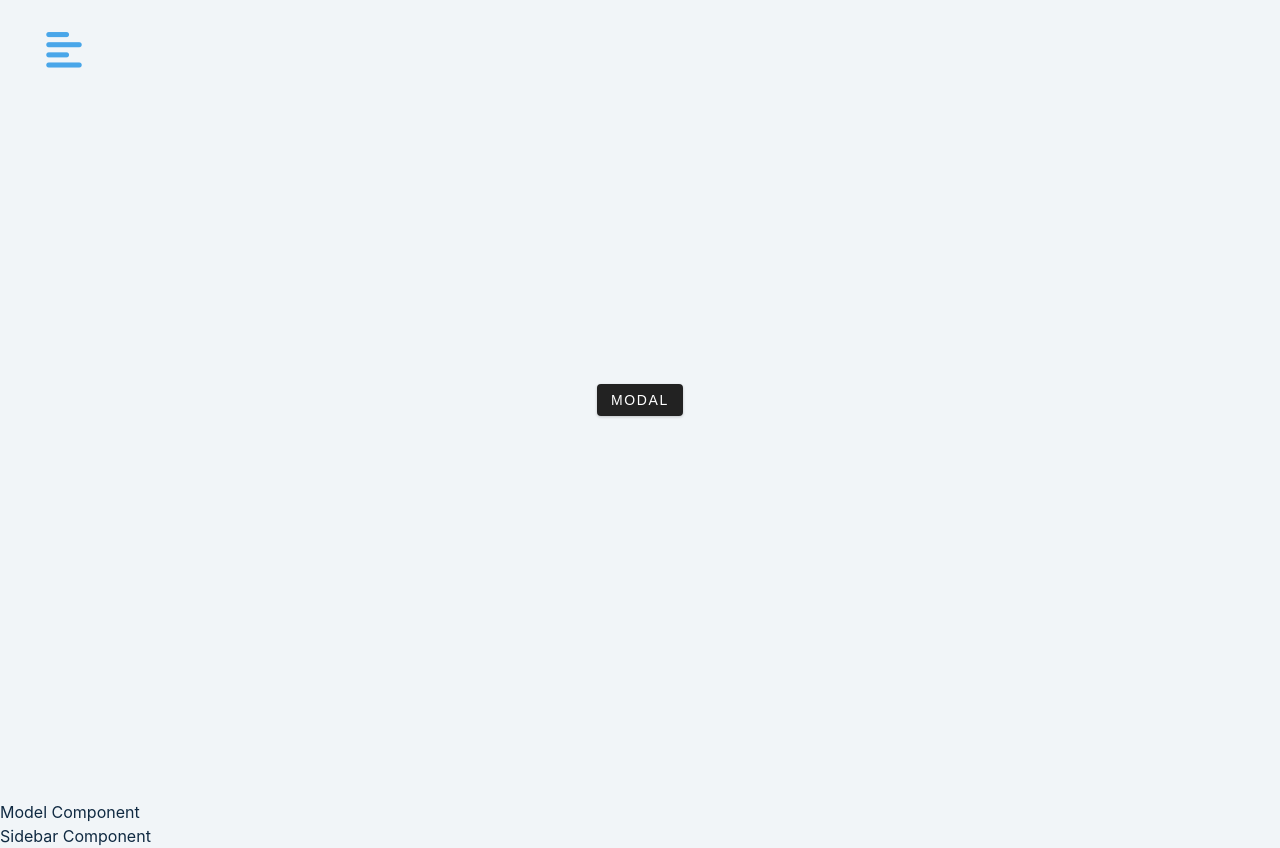
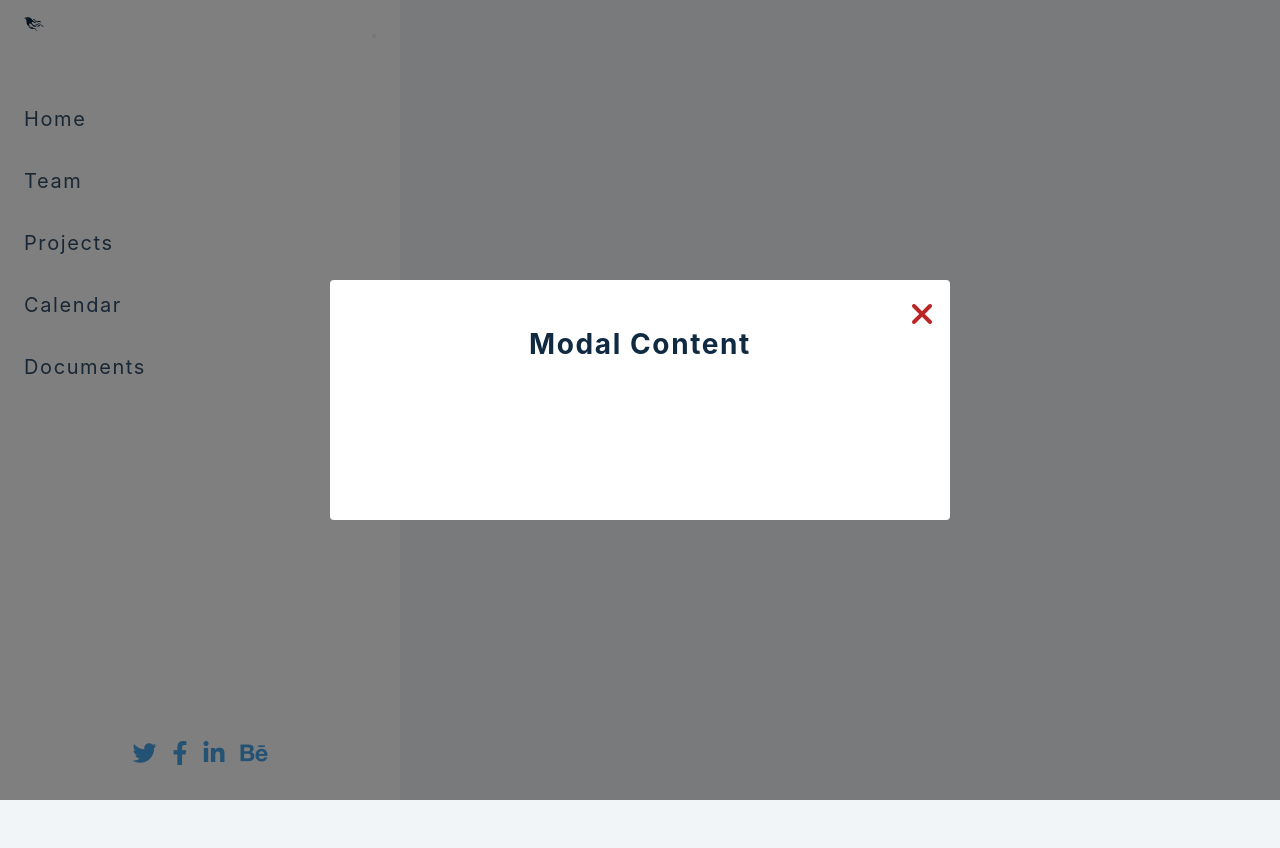
Before and after one commit to HemantKhinchiProjects/react-sidebar-modal, a React (Create React App) app: page / in a window 1280 px wide. After the commit the page ends 800 px from the top, so only its background shows below. Built offline with nearby package versions, Linux system fonts and the light colour scheme.

Commit message:
3 files modified, 1 added

```diff
--- a/src/Components/Home.js
+++ b/src/Components/Home.js
@@ -5,7 +5,7 @@ const Home = () => {
       <button className="sidebar-toggle">
         <i class="fa-solid fa-align-left"></i>
       </button>
-      <button className="btn">Modal</button>
+      <button className="btn">Show Modal</button>
     </main>
   );
 };
--- /dev/null
+++ b/src/Components/data.js
@@ -0,0 +1,57 @@
+import React from 'react';
+//import { FaBehance, FaFacebook, FaLinkedin, FaTwitter } from 'react-icons/fa';
+export const links = [
+  {
+    id: 1,
+    url: '/',
+    text: 'home',
+    icon: <i class="fa-solid fa-house"></i>,
+  },
+  {
+    id: 2,
+    url: '/team',
+    text: 'team',
+    icon: <i class="fa-solid fa-arrows-down-to-people"></i>,
+  },
+  {
+    id: 3,
+    url: '/projects',
+    text: 'projects',
+    icon: <i class="fa-solid fa-folder-open"></i>,
+  },
+  {
+    id: 4,
+    url: '/calendar',
+    text: 'calendar',
+    icon: <i class="fa-solid fa-calendar-days"></i>,
+  },
+  {
+    id: 5,
+    url: '/documents',
+    text: 'documents',
+    icon: <i class="fa-brands fa-phoenix-framework"></i>,
+  },
+];
+
+export const social = [
+  {
+    id: 1,
+    url: 'https://www.twitter.com',
+    icon: <i class="fa-brands fa-twitter"></i>,
+  },
+  {
+    id: 2,
+    url: 'https://www.twitter.com',
+    icon: <i class="fa-brands fa-facebook-f"></i>,
+  },
+  {
+    id: 3,
+    url: 'https://www.twitter.com',
+    icon: <i class="fa-brands fa-linkedin-in"></i>,
+  },
+  {
+    id: 4,
+    url: 'https://www.twitter.com',
+    icon: <i class="fa-brands fa-behance"></i>,
+  },
+];
--- a/src/Components/model.js
+++ b/src/Components/model.js
@@ -1,5 +1,15 @@
 import React from 'react';
 const Model = () => {
-  return <div>Model Component</div>;
+  return (
+    <div className={`modal-overlay show-modal`}>
+      <div className="modal-container">
+        <h3>Modal Content</h3>
+        <button className="close-modal-btn">
+          <i class="fa-solid fa-xmark"></i>
+        </button>
+        <div className="main"></div>
+      </div>
+    </div>
+  );
 };
 export default Model;
--- a/src/Components/sidebar.js
+++ b/src/Components/sidebar.js
@@ -1,5 +1,33 @@
 import React from 'react';
+import { social, links } from './data.js';
 const Sidebar = () => {
-  return <div>Sidebar Component</div>;
+  return (
+    <aside className={`sidebar show-sidebar`}>
+      <div className="sidebar-header">
+        <i class="fa-brands fa-phoenix-framework logo"></i>
+        <button></button>
+      </div>
+      <ul className="links">
+        {links.map((link) => {
+          const { id, url, text, icon } = link;
+          return (
+            <li key={id}>
+              <a href={url}>{text}</a>
+            </li>
+          );
+        })}
+      </ul>
+      <ul className="social-icons">
+        {social.map((link) => {
+          const { id, url, icon } = link;
+          return (
+            <li key={id}>
+              <a href={url}>{icon}</a>
+            </li>
+          );
+        })}
+      </ul>
+    </aside>
+  );
 };
 export default Sidebar;
```
